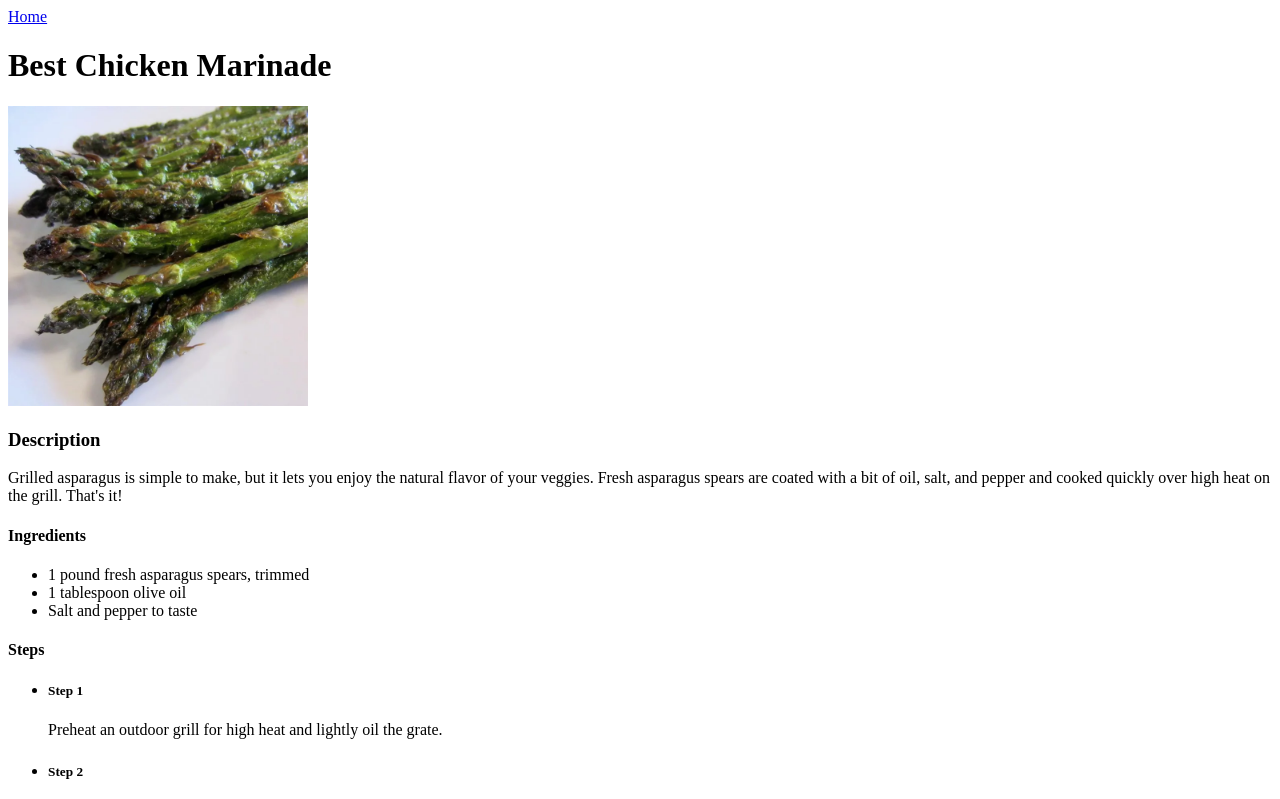
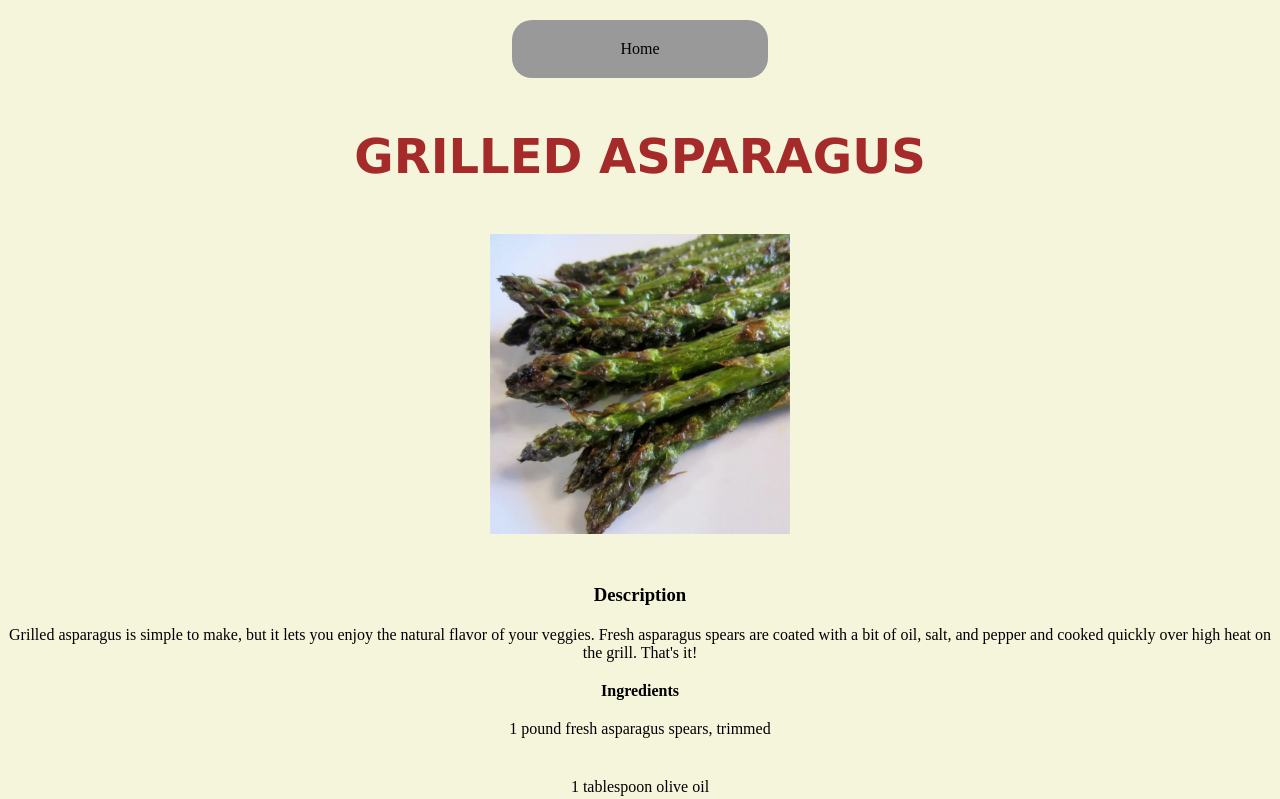
Before and after one commit to jamespask/odin-recipes, a plain HTML site: page recipes/grilled-asparagus.html in a window 1280 px wide. Shown: the top 799 px of the page. Drawn offline with Linux system fonts and the light colour scheme.

Commit message:
Added CSS across the site

```diff
--- a/recipes/grilled-asparagus.html
+++ b/recipes/grilled-asparagus.html
@@ -5,10 +5,11 @@
         <meta http-equiv="X-UA-Compatible" content="IE=edge" />
         <meta name="viewport" content="width=device-width, initial-scale=1.0" />
         <title>Grilled Asparagus</title>
+        <link rel="stylesheet" href="../styles.css">
     </head>
     <body>
-        <a href="../index.html">Home</a>
-        <h1>Best Chicken Marinade</h1>
+        <a class="button" href="../index.html">Home</a>
+        <h1 class="main-title">Grilled Asparagus</h1>
         <img
             src="../img/grilled-asparagus.webp"
             alt="Grilled Asparagus"
--- /dev/null
+++ b/styles.css
@@ -0,0 +1,91 @@
+* {
+    padding: 0;
+    margin: 0;
+    box-sizing: border-box;
+}
+
+body {
+    background-color: beige;
+}
+
+.wrapper {
+    display: flex;
+    flex-direction: row;
+    justify-content: center;
+    align-content: center;
+}
+
+.main-title {
+    margin-top: 20px;
+    font-family: "Lucida Sans", "Lucida Sans Regular", "Lucida Grande",
+        "Lucida Sans Unicode", Geneva, Verdana, sans-serif;
+    font-size: 48px;
+    text-align: center;
+    text-transform: uppercase;
+    color: brown;
+    margin-top: 50px;
+    margin-bottom: 50px;
+}
+
+.container {
+    display: flex;
+    align-items: center;
+    justify-content: center;
+    width: 400px;
+    height: 400px;
+    background-color: burlywood;
+    border-radius: 20px;
+}
+
+ul {
+    list-style: none;
+    text-align: center;
+}
+
+a {
+    text-decoration: none;
+    color: inherit;
+}
+
+a:hover {
+    color: white;
+}
+
+li {
+    margin-bottom: 40px;
+}
+
+h3 {
+    text-align: center;
+    margin-bottom: 20px;
+}
+
+h4 {
+    margin-top: 20px;
+    text-align: center;
+    margin-bottom: 20px;
+}
+
+h3,p {
+    text-align: center;
+}
+
+img {
+    display: flex;
+    margin: auto;
+    margin-bottom: 50px;
+}
+
+.button {
+    margin: auto;
+    max-width: 20%;
+    display: flex;
+    justify-content: center;
+    align-items: center;
+    background-color: rgb(153, 153, 153);
+    color: black;
+    padding: 20px;
+    padding-top: 20px;
+    border-radius: 20px;
+    margin-top: 20px;
+}
```
Also changed, not shown: index.html (+6 -1 lines), recipes/best-chicken-marinade.html (+3 -2 lines), recipes/italian-chicken-marinade.html (+3 -2 lines).
